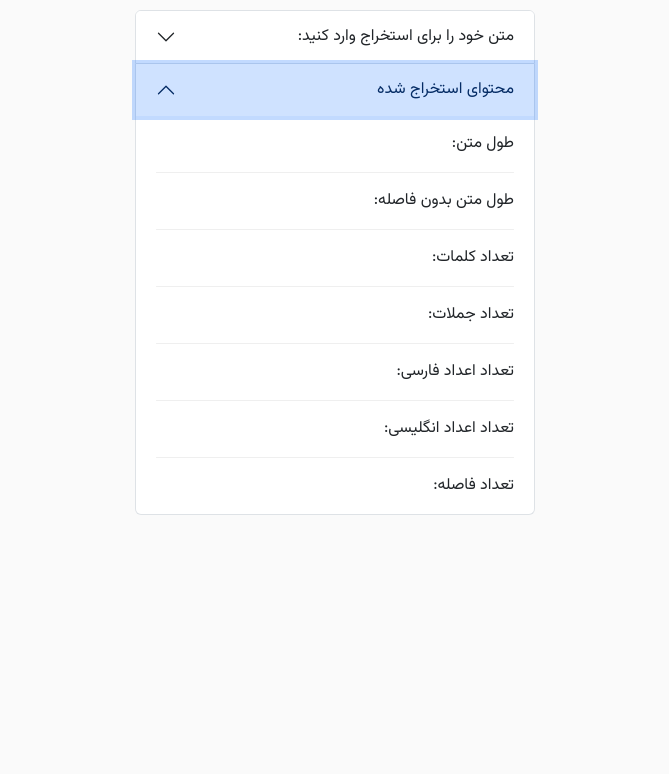
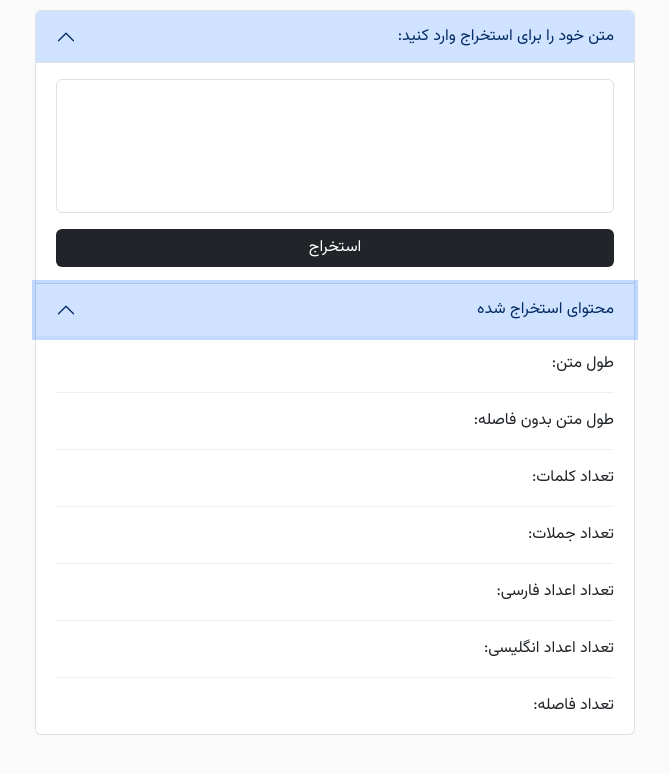
Before and after one commit to Yasinrabiee/analyst, a plain HTML site: page index.html in a window 1280 px wide. Both pictures are taken after a click on the button "محتوای استخراج شده". Shown: the whole page, without its empty margins (305-974 px from the left). Drawn offline with Linux system fonts and the light colour scheme.

Commit message:
fix accordion

```diff
--- a/index.html
+++ b/index.html
@@ -22,7 +22,7 @@
 						متن خود را برای استخراج وارد کنید:
 					</button>
 				</h2>
-				<div id="collapseOne" class="accordion-collapse collapse show" data-bs-parent="#accordionExample">
+				<div id="collapseOne" class="accordion-collapse collapse show">
 					<div class="accordion-body">
 						<textarea class="form-control" id="text" rows="5" style="resize: none;" autofocus></textarea>
 						<button class="btn text-bg-dark" id="analyze">استخراج</button>
@@ -36,7 +36,7 @@
 						محتوای استخراج شده
 					</button>
 				</h2>
-				<div id="collapseTwo" class="accordion-collapse collapse" data-bs-parent="#accordionExample">
+				<div id="collapseTwo" class="accordion-collapse collapse">
 					<div class="accordion-body">
 						<div>طول متن: <span id="text-length"></span></div>
 						<hr>
--- a/themes/css/style.css
+++ b/themes/css/style.css
@@ -30,7 +30,8 @@ textarea {
 
 #main_container {
 	margin: 0 auto;
-	max-width: 400px;
+	width: 100%;
+	max-width: 600px;
 	margin-block-start: 10px;
 }
 
```
